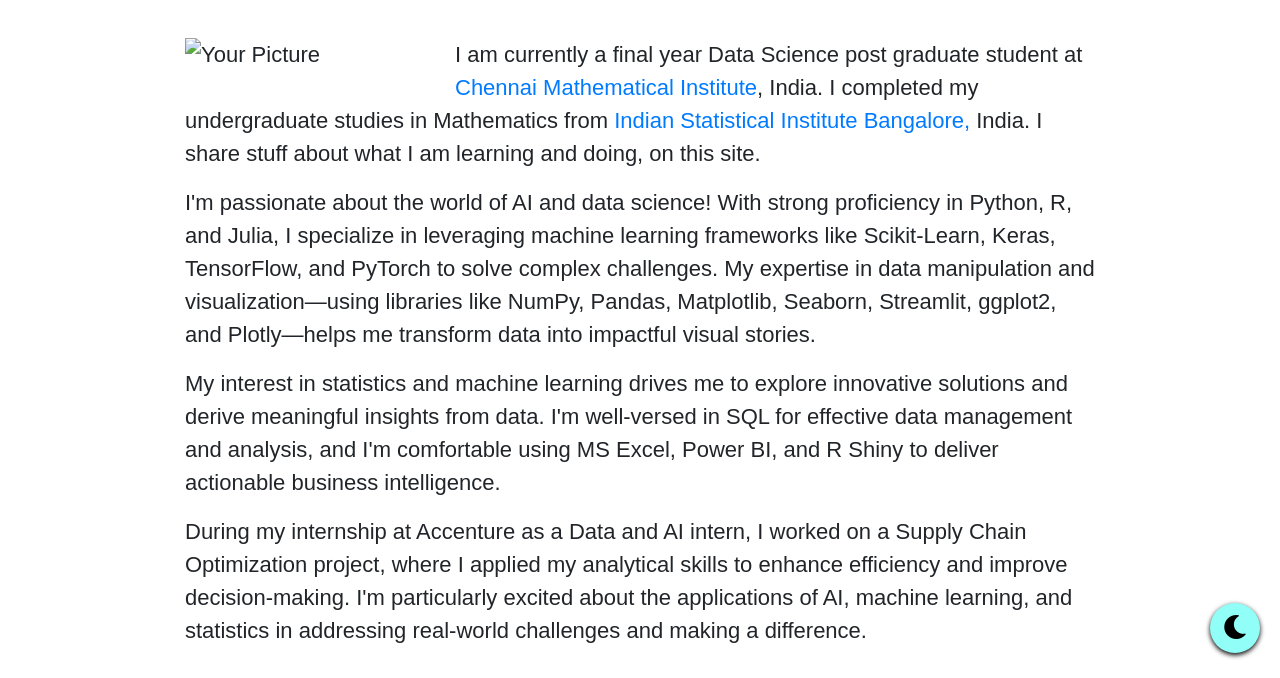
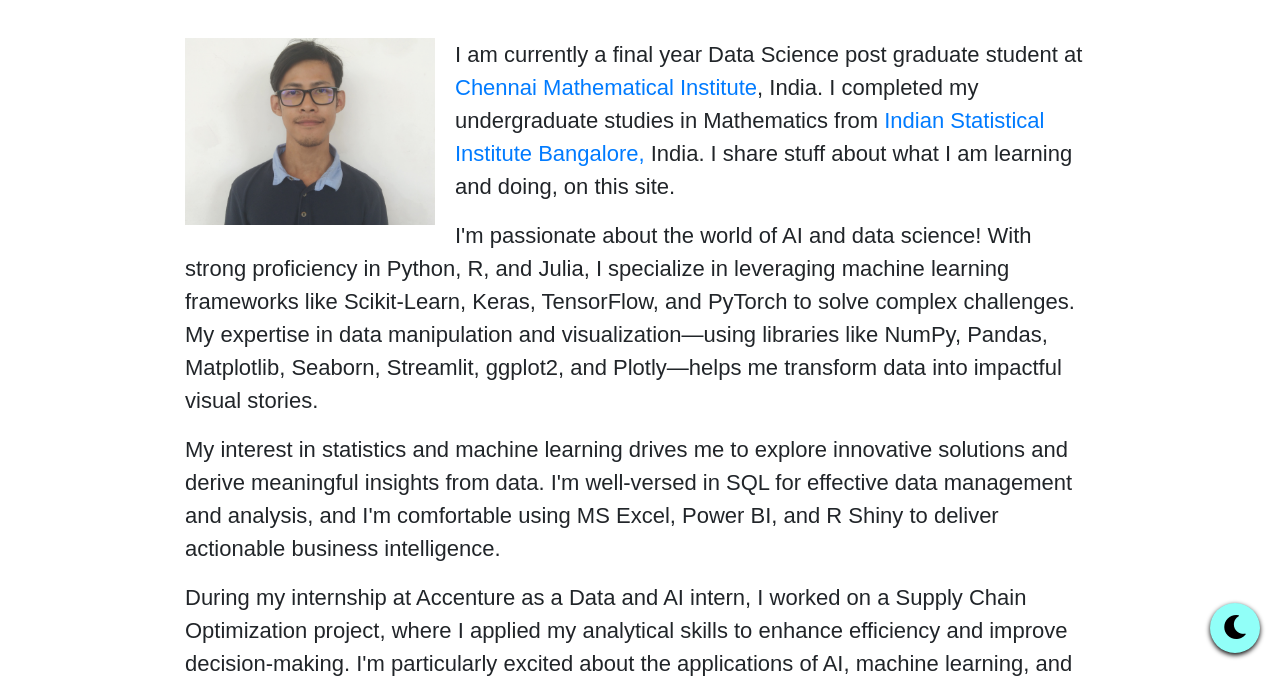
Before and after one commit to U1Kemp/U1Kemp.github.io, a plain HTML site: page index.html in a window 1280 px wide. Shown: the part 127-805 px from the top of the page. Drawn offline with nearby package versions, Linux system fonts and the light colour scheme; a web font is replaced by a local one.

Commit message:
Update index.html

```diff
--- a/index.html
+++ b/index.html
@@ -66,7 +66,7 @@
   <div class="container-fluid">
     <div class="content">
     <h1>Welcome to my Homepage</h1> <br>
-    <img src="Images/My Image/my_image.jpg" alt="Your Picture" class="profile-pic">
+    <img src="Images/my_image.jpg" alt="Your Picture" class="profile-pic">
     <p>I am currently a final year Data Science post graduate student at <a href="https://www.cmi.ac.in" target="_blank">Chennai Mathematical Institute</a>, India. I completed my undergraduate studies in Mathematics from <a href="https://www.isibang.ac.in" target="_blank">Indian Statistical Institute Bangalore,</a> India. I share stuff about what I am learning and doing, on this site.</p>
 
     <p>
```
